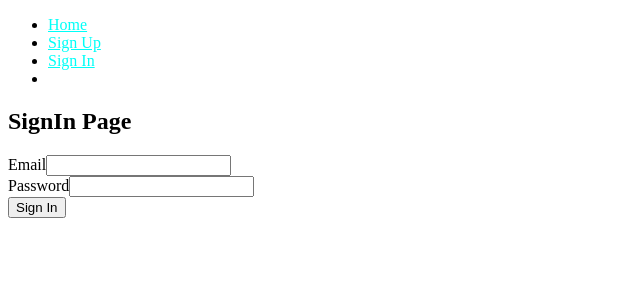
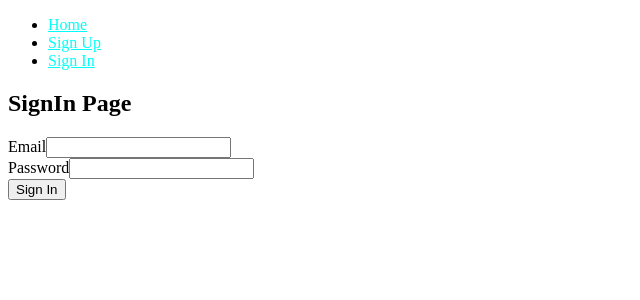
Before and after one commit to AniketChaudhri/Social-Network-FrontEnd, a React (Create React App) app: page /signin in a window 1280 px wide. Shown: the top 300 px of the page, without its empty margins (0-640 px from the left). Built offline with nearby package versions, Linux system fonts and the light colour scheme.

Commit message:
Add username

```diff
--- a/src/core/Menu.js
+++ b/src/core/Menu.js
@@ -25,6 +25,16 @@ export const signout = (next) => {
         .catch(error => console.error('Error:', error))
 }
 
+export const isAuthenticated = () =>{
+    if (typeof window !== 'undefined') {
+        const jwt = localStorage.getItem('jwt');
+        if (jwt) {
+            return JSON.parse(jwt);
+        }
+    }
+    return false;
+}
+
 
 const Menu = ({ history }) => (
     <div>
@@ -32,15 +42,28 @@ const Menu = ({ history }) => (
             <li className="nav-item" role="presentation">
                 <Link className="nav-link" style={isActive(history, "/")} to="/">Home</Link>
             </li>
+            {!isAuthenticated() && (
+                <>
                     <li className="nav-item" role="presentation">
                         <Link className="nav-link" style={isActive(history, "/signup")} to="/signup">Sign Up</Link>
                     </li>
                     <li className="nav-item" role="presentation">
                         <Link className="nav-link" style={isActive(history, "/signin")} to="/signin">Sign In</Link>
                     </li>
+                </>
+            )}
+            {isAuthenticated() && (
+                <>
                 <li className="nav-item" role="presentation">
-                <a className="nav-link" style={(isActive(history, "/signin"), {cursor: "pointer", color: "#fff"})} onClick={() => signout(() => history.push('/'))}>Sign Out</a>
+                    <a className="nav-link" style={(isActive(history, "/signin"), { cursor: "pointer", color: "#fff" })} onClick={() => signout(() => history.push('/'))}>Sign Out</a>
                 </li>
+                <li className="nav-item" role="presentation">
+                    <a className="nav-link">{isAuthenticated().user.name}</a>
+                </li>
+                </>
+
+            )}
+
         </ul>
 
         {/* {()=>console.log(JSON.stringify(props))} */}
```
Lines whose indentation alone changed are shown as unchanged.
